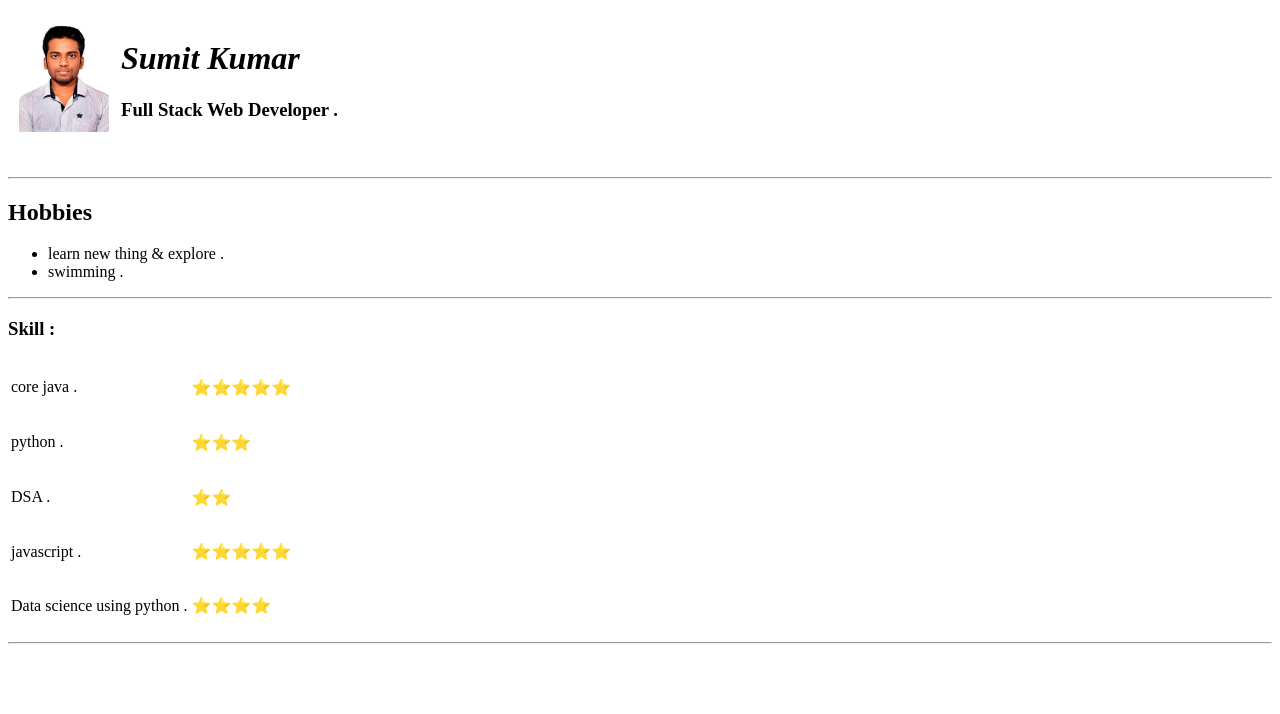
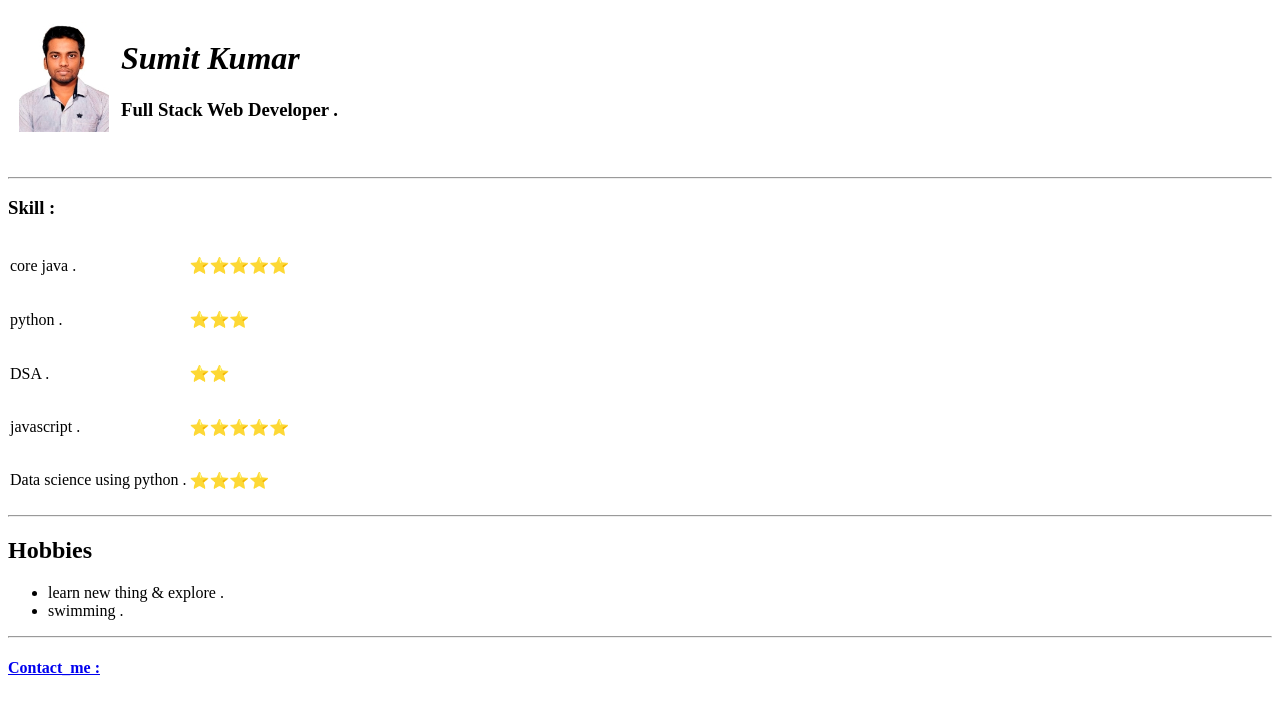
Before and after one commit to Sumitkumar01/CV-demo, a plain HTML site: page index.html in a window 1280 px wide. Drawn offline with Linux system fonts and the light colour scheme.

Commit message:
update 0.0.1

```diff
--- a/index.html
+++ b/index.html
@@ -5,6 +5,7 @@
    <meta charset="UTF-8">
    <meta http-equiv="X-UA-Compatible" content="IE=edge">
    <meta name="viewport" content="width=device-width, initial-scale=1.0">
+   <link rel="stylesheet" href="indexcss.css">
    <title>SUMIT KUMAR</title>
    </title>
  </head>
@@ -19,15 +20,10 @@
        </td>
      </tr>
    </table><br>
-   <hr>
-   <h2>Hobbies</h2>
-   <ul>
-     <li>learn new thing & explore .</li>
-     <li>swimming .</li>
-   </ul>
+
    <hr>
    <h3>Skill :</h3>
-   <table>
+   <table cellspacing="1">
      <tr>
        <td>
          <p>core java . </p>
@@ -67,6 +63,13 @@
        </td>
      </tr>
    </table><hr>
+   <h2>Hobbies</h2>
+   <ul>
+     <li>learn new thing & explore .</li>
+     <li>swimming .</li>
+   </ul>
+   <hr>
+   <h4><a href="contact-me.html">Contact_me :</a></h4>
  </body>
 
  </html>
```
